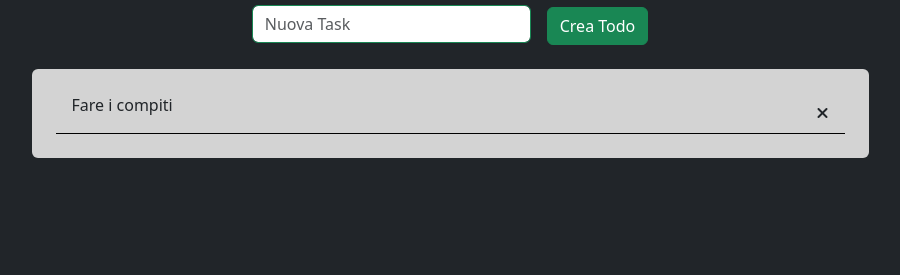
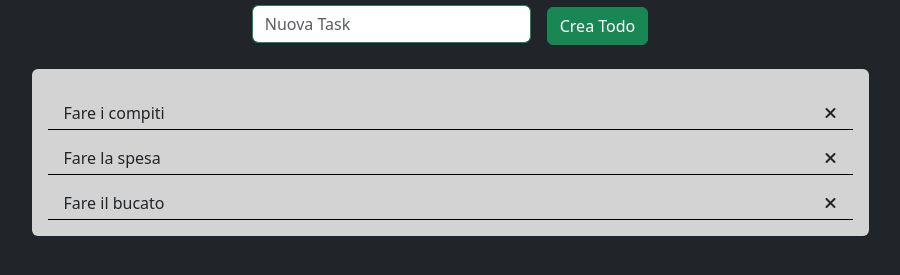
Before and after one commit to Lucianor01/vue-todolist, a plain HTML site: page index.html in a window 1280 px wide. Shown: the part 99-374 px from the top of the page, without its empty margins (190-1090 px from the left). Drawn offline with nearby package versions, Linux system fonts and the light colour scheme.

Commit message:
Scrittura html tramite js

```diff
--- a/assets/js/main.js
+++ b/assets/js/main.js
@@ -20,6 +20,8 @@ const { createApp } = Vue
   createApp({
     data() {
       return {
+
+        testoInput: '',
         todos: [
           {
             text: 'Fare i compiti',
@@ -35,5 +37,8 @@ const { createApp } = Vue
           }
         ]
       }
-    }
+    },
+    methods: {
+
+    },
   }).mount('#app')
--- a/index.html
+++ b/index.html
@@ -15,13 +15,15 @@
         <div class="container">
             <div class="text-center mt-4">
                 <h1 class="pb-4 text-light">TODO LIST</h1>
-                <input type="text" class="form-control w-25 border-success d-inline-block" placeholder="Nuova Task">
-                <button type="button" class="btn btn-success ms-3">Crea Todo</button>
+                <input type="text" v-model="testoInput" class="form-control w-25 border-success d-inline-block" placeholder="Nuova Task">
+                <button type="button" class="btn btn-success ms-3" >Crea Todo</button>
             </div>
-            <div class="rounded container_todo p-4 mt-4 w-75 m-auto">
-                <div class="border-bottom border-black d-flex justify-content-between align-items-center px-3">
-                    <p>Fare i compiti</p>
+            <div class="rounded container_todo p-3 mt-4 w-75 m-auto">
+                <div v-for="(element, index) in todos"
+                :key="index" class="border-bottom border-black d-flex justify-content-between align-items-center px-3 mt-3 pb-1">
+                    <p class="m-0">{{ element.text }}</p>
                     <i class="fa-solid fa-xmark"></i>
+                </div>
                 </div>
             </div>
         </div>
```
